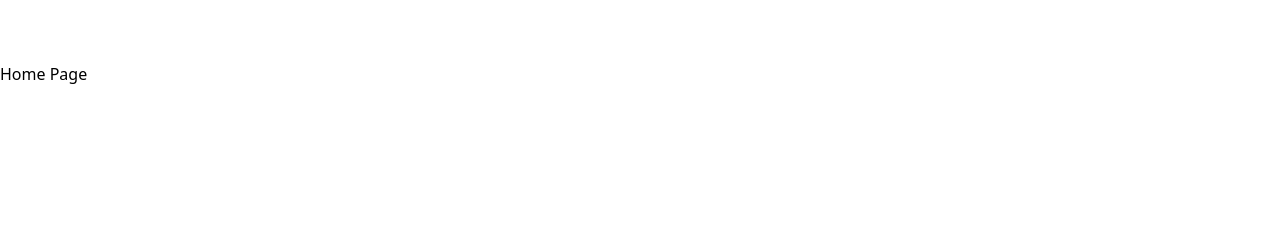
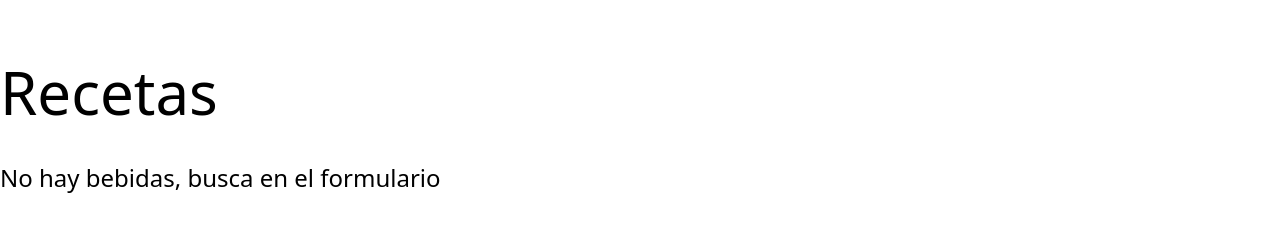
Before and after one commit to Adrianxx1/bebidas-react, a React (Vite) app: page / in a window 1280 px wide. Shown: the part 850-1082 px from the top of the page. Before the commit the page ends 1000 px from the top, so only its background shows below. Built offline with nearby package versions, Linux system fonts and the light colour scheme; no server answers.

Commit message:
comit 09

```diff
--- a/src/pages/HomePage.tsx
+++ b/src/pages/HomePage.tsx
@@ -1,7 +1,23 @@
+import { useMemo } from "react"
+import { useAppStore } from "../stores/useAppStore"
 export default function HomePage(){
+    const recipes = useAppStore((state) => state.recipes)
+
+
+    const  hasRecipes = useMemo (() => recipes.drinks.length > 0 , [recipes])
     return (
         <>
-        <h1>Home Page</h1>
+        <h1 className="text-6xl front-extrabold">Recetas</h1>
+
+
+        {hasRecipes ? (
+            <>
+            <p>Si hay bebidas</p>
+            </> ):(
+                <p className="my-10 text center text-2xl">No hay bebidas, busca en el formulario</p>
+            )
+        }
         </>
     )
+
 }
```
